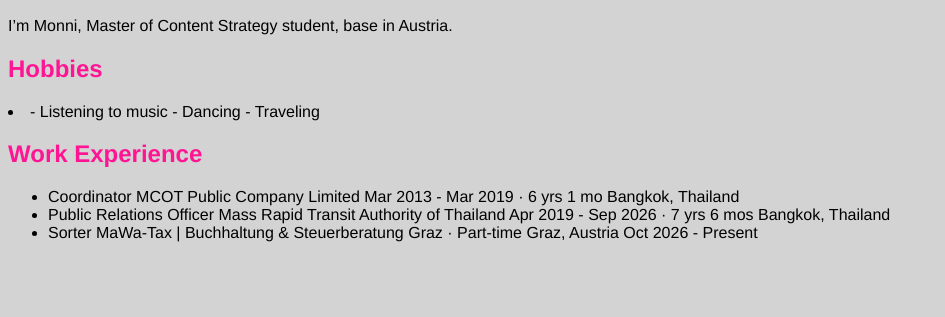
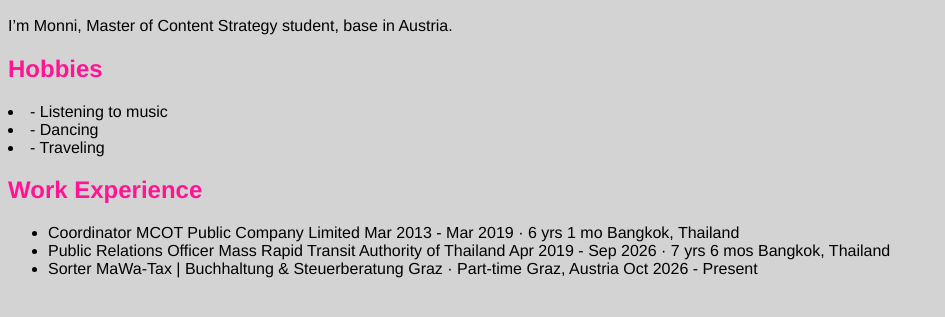
Before and after one commit to cosdpp/cos26-cards, a plain HTML site: page lawsakool-nagamon/index.html in a window 1280 px wide. Shown: the part 285-602 px from the top of the page, without its empty margins (0-945 px from the left). Drawn offline with Linux system fonts and the light colour scheme.

Commit message:
Update index.html

```diff
--- a/lawsakool-nagamon/index.html
+++ b/lawsakool-nagamon/index.html
@@ -34,8 +34,9 @@
       <section aria-labelledby="hobbies-heading">
         <h2 id="hobbies-heading">Hobbies</h2>
         <li> - Listening to music
-         - Dancing
-         - Traveling        </li>
+        <li>  - Dancing
+        <li>  - Traveling
+        </li>
       </section>
       <section aria-labelledby="workxp-heading">
         <h2 id="workxp-heading">Work Experience</h2>
```
